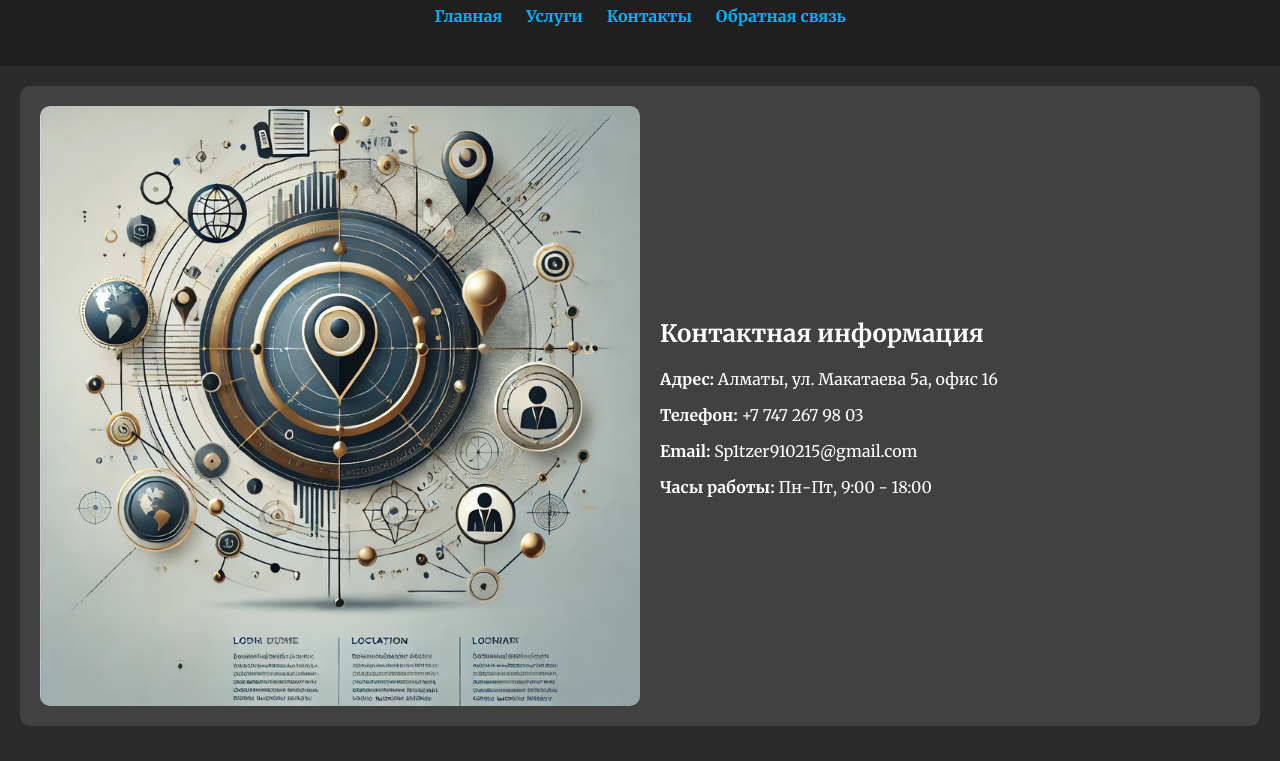
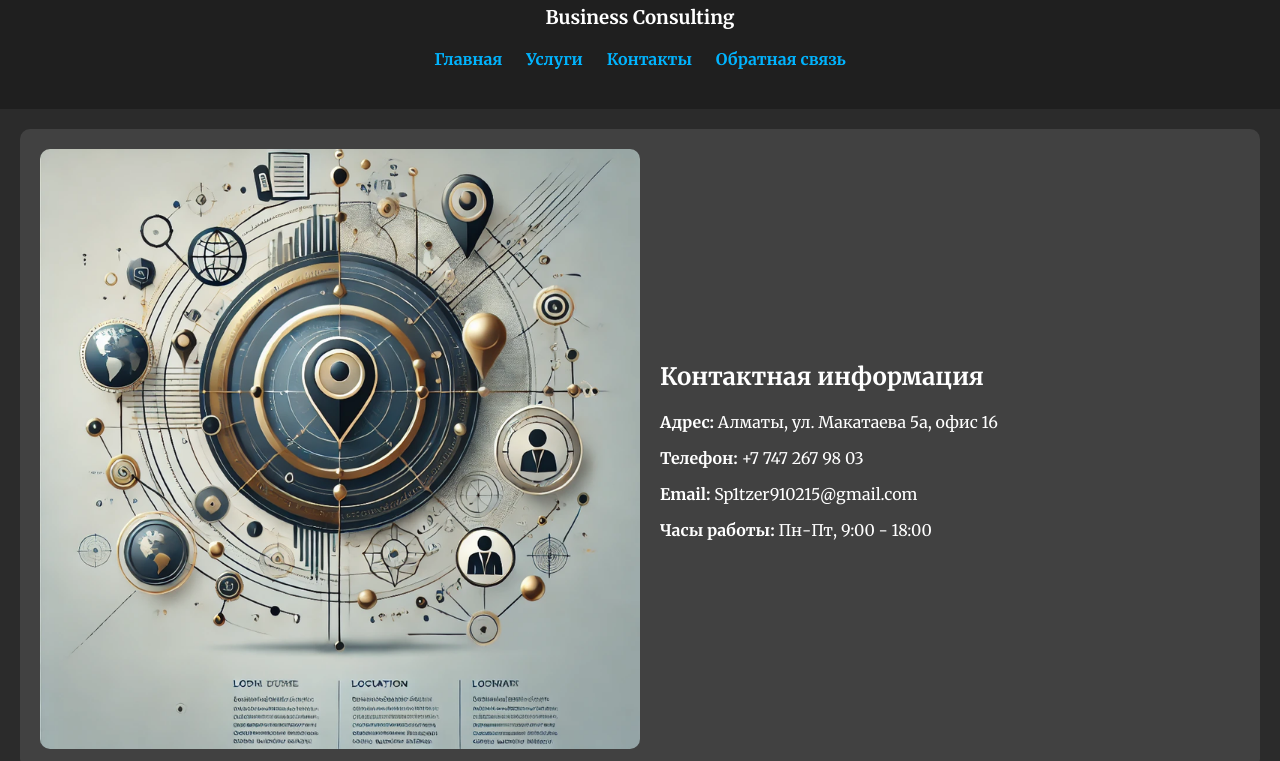
Before and after one commit to Sp1tzer150291/Nextgenfinance, a plain HTML site: page feedback.html in a window 1280 px wide. Shown: the part 311-1072 px from the top of the page. Drawn offline with Linux system fonts and the light colour scheme.

Commit message:
Update feedback.html

```diff
--- a/feedback.html
+++ b/feedback.html
@@ -64,6 +64,7 @@
     <div class="header">
         <img src="logo.png" alt="NextGen Finance Logo">
         <h1>NextGen Finance</h1>
+        <h3>Business Consulting</h3>
         <div class="nav">
     <a href="index.html">Главная</a>
     <a href="services.html">Услуги</a>
```
